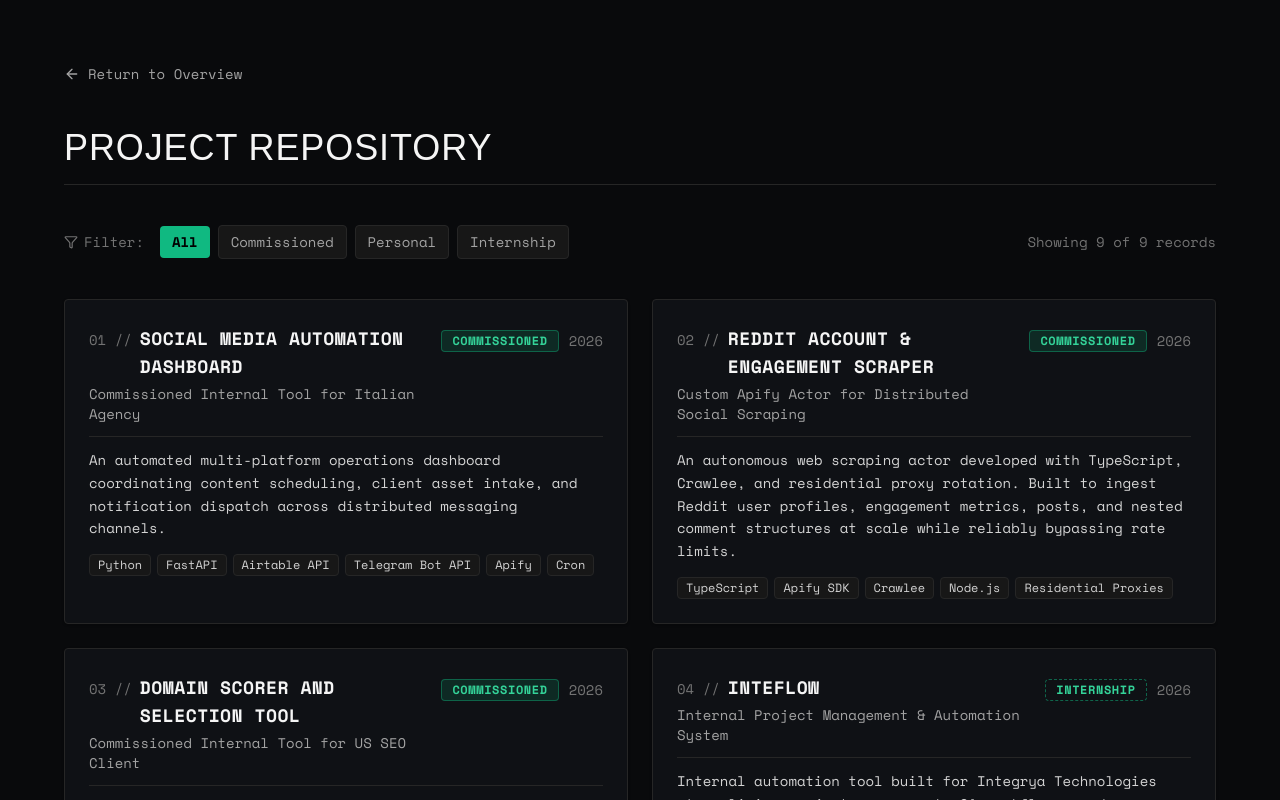
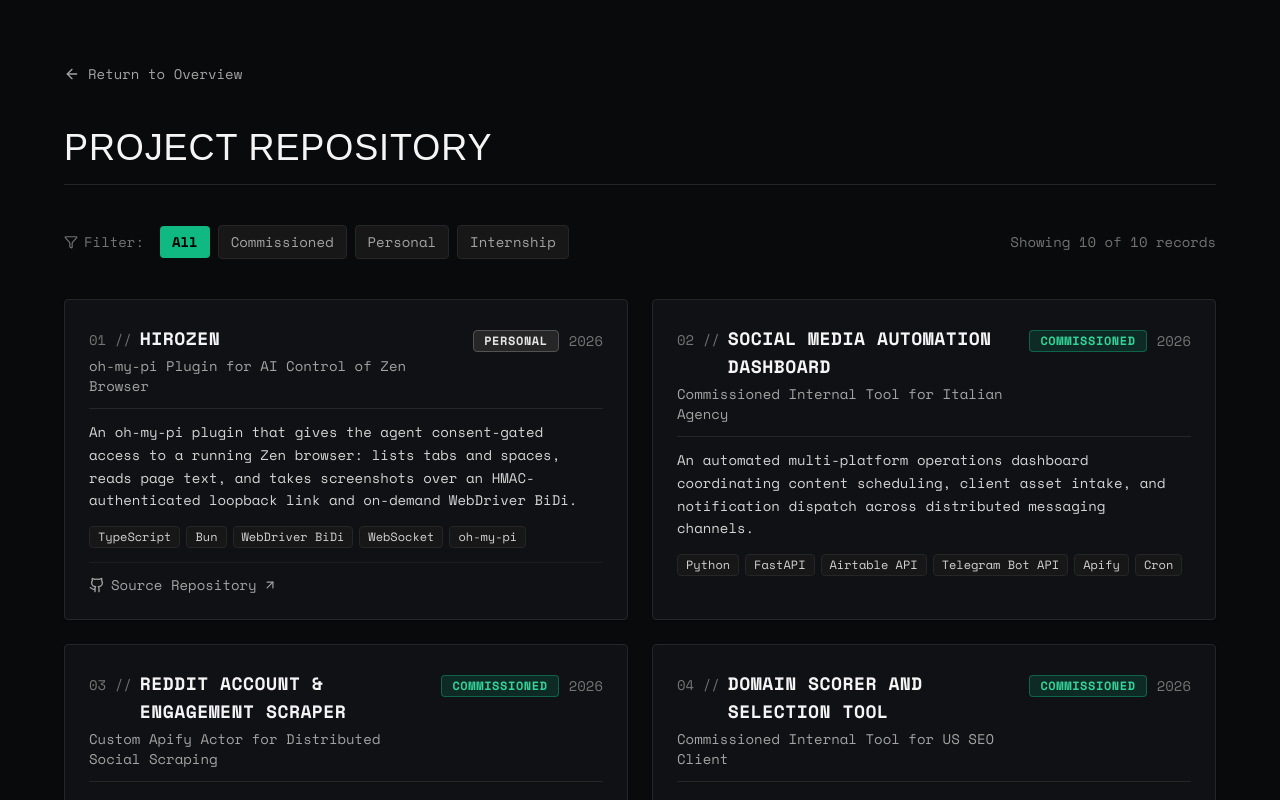
Before and after one commit to joseraphael2003/Personal-Site, a Next.js app: page /projects in a window 1280 px wide. Shown: the top 800 px of the page. Built offline with nearby package versions, Linux system fonts and the light colour scheme; a web font is replaced by a local one.

Commit message:
feat: add Hirozen to project archive

```diff
--- a/src/data/portfolio.ts
+++ b/src/data/portfolio.ts
@@ -257,6 +257,20 @@ export const flagshipProjects: Project[] = [
 ];
 
 export const archiveProjects: Project[] = [
+  {
+    id: "hirozen",
+    title: "Hirozen",
+    tagline: "oh-my-pi Plugin for AI Control of Zen Browser",
+    description:
+      "An oh-my-pi plugin that gives the agent consent-gated access to a running Zen browser: lists tabs and spaces, reads page text, and takes screenshots over an HMAC-authenticated loopback link and on-demand WebDriver BiDi.",
+    category: "PERSONAL",
+    confidential: false,
+    year: "2026",
+    techStack: ["TypeScript", "Bun", "WebDriver BiDi", "WebSocket", "oh-my-pi"],
+    primaryImage: null,
+    repoUrl: "https://github.com/joseraphael2003/Hirozen",
+    liveUrl: null,
+  },
   ...flagshipProjects,
   {
     id: "mubrew",
```
Also changed, not shown: 1 other file (tests, documents, lock files or other folders).
